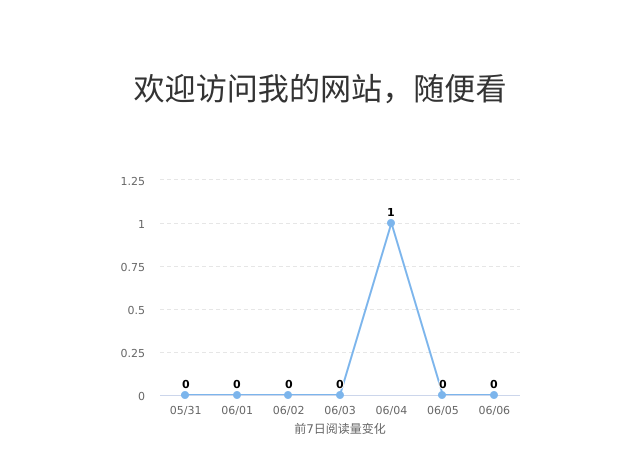
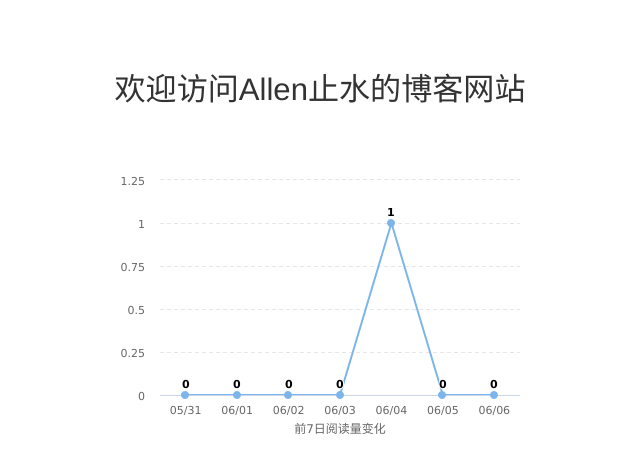
Before and after one commit to Allenzhishui/mysite, a Django app: page / in a window 1280 px wide. Shown: the part 51-500 px from the top of the page, without its empty margins (320-960 px from the left). Run offline with Django 3.2, Linux system fonts and the light colour scheme; data comes from the database, SQL or seed files in the repository; some libraries are stand-ins or nearby versions.

Commit message:
修改home

```diff
--- a/templates/home.html
+++ b/templates/home.html
@@ -12,7 +12,7 @@
 {% block nav_home_active %}active{% endblock %}
 
 {% block content %}
-    <h3 class="home-content">欢迎访问我的网站，随便看</h3>
+    <h3 class="home-content">欢迎访问Allen止水的博客网站</h3>
     <!-- 图表容器 DOM -->
     <div id="container" ></div>
     <div  class="hot_data">
```
